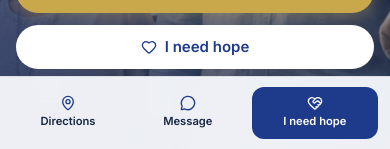
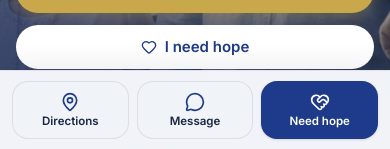
Before and after one commit to juneabayabay/Cainta-Baptist-Church, a Next.js app in the folder churchwebsite/: page / in a window 390 px wide. Shown: the part 695-844 px from the top of the page. Built offline with nearby package versions, Linux system fonts and the light colour scheme; no server answers.

Commit message:
improve mobile side

```diff
--- a/churchwebsite/app/globals.css
+++ b/churchwebsite/app/globals.css
@@ -392,7 +392,7 @@ video {
 }
 
 .main-with-mobile-bar {
-  padding-bottom: calc(4.25rem + env(safe-area-inset-bottom, 0px));
+  padding-bottom: calc(5rem + env(safe-area-inset-bottom, 0px));
 }
 
 @media (min-width: 1024px) {
--- a/churchwebsite/components/MobileActionBar.tsx
+++ b/churchwebsite/components/MobileActionBar.tsx
@@ -9,33 +9,33 @@ export function MobileActionBar() {
 
   return (
     <div
-      className="fixed right-0 bottom-0 left-0 z-40 border-t border-[color:var(--foreground)]/8 bg-background/96 px-3 py-2.5 pb-[calc(0.625rem+env(safe-area-inset-bottom,0px))] backdrop-blur-md lg:hidden"
+      className="fixed right-0 bottom-0 left-0 z-40 border-t border-[color:var(--foreground)]/8 bg-background/98 px-3 pt-2.5 pb-[calc(0.65rem+env(safe-area-inset-bottom,0px))] shadow-[0_-6px_24px_rgba(21,36,72,0.08)] backdrop-blur-md lg:hidden"
       role="navigation"
       aria-label="Quick actions"
     >
-      <div className="mx-auto flex max-w-lg items-stretch gap-2">
+      <div className="mx-auto grid max-w-lg grid-cols-3 gap-2">
         <a
           href={site.address.mapsUrl}
           target="_blank"
           rel="noopener noreferrer"
-          className="flex flex-1 flex-col items-center justify-center gap-0.5 rounded-xl px-2 py-2 text-[0.7rem] font-semibold text-foreground transition hover:bg-secondary-light"
+          className="flex min-h-12 flex-col items-center justify-center gap-1 rounded-2xl border border-[color:var(--foreground)]/10 bg-secondary-light/80 px-1.5 py-2.5 text-[0.72rem] leading-none font-semibold text-foreground transition active:scale-[0.97] active:bg-secondary-light"
         >
-          <MapPin className="h-4 w-4 text-primary" aria-hidden />
+          <MapPin className="h-5 w-5 text-primary" aria-hidden />
           Directions
         </a>
         <a
           {...phone}
-          className="flex flex-1 flex-col items-center justify-center gap-0.5 rounded-xl px-2 py-2 text-[0.7rem] font-semibold text-foreground transition hover:bg-secondary-light"
+          className="flex min-h-12 flex-col items-center justify-center gap-1 rounded-2xl border border-[color:var(--foreground)]/10 bg-secondary-light/80 px-1.5 py-2.5 text-[0.72rem] leading-none font-semibold text-foreground transition active:scale-[0.97] active:bg-secondary-light"
         >
-          <MessageCircle className="h-4 w-4 text-primary" aria-hidden />
+          <MessageCircle className="h-5 w-5 text-primary" aria-hidden />
           Message
         </a>
         <a
           href="#new-here"
-          className="flex flex-[1.15] flex-col items-center justify-center gap-0.5 rounded-xl bg-primary px-2 py-2 text-[0.7rem] font-semibold text-white transition hover:bg-primary-hover"
+          className="flex min-h-12 flex-col items-center justify-center gap-1 rounded-2xl bg-primary px-1.5 py-2.5 text-[0.72rem] leading-none font-semibold text-white shadow-sm transition active:scale-[0.97] active:bg-primary-hover"
         >
-          <HeartHandshake className="h-4 w-4" aria-hidden />
-          I need hope
+          <HeartHandshake className="h-5 w-5" aria-hidden />
+          Need hope
         </a>
       </div>
     </div>
```
